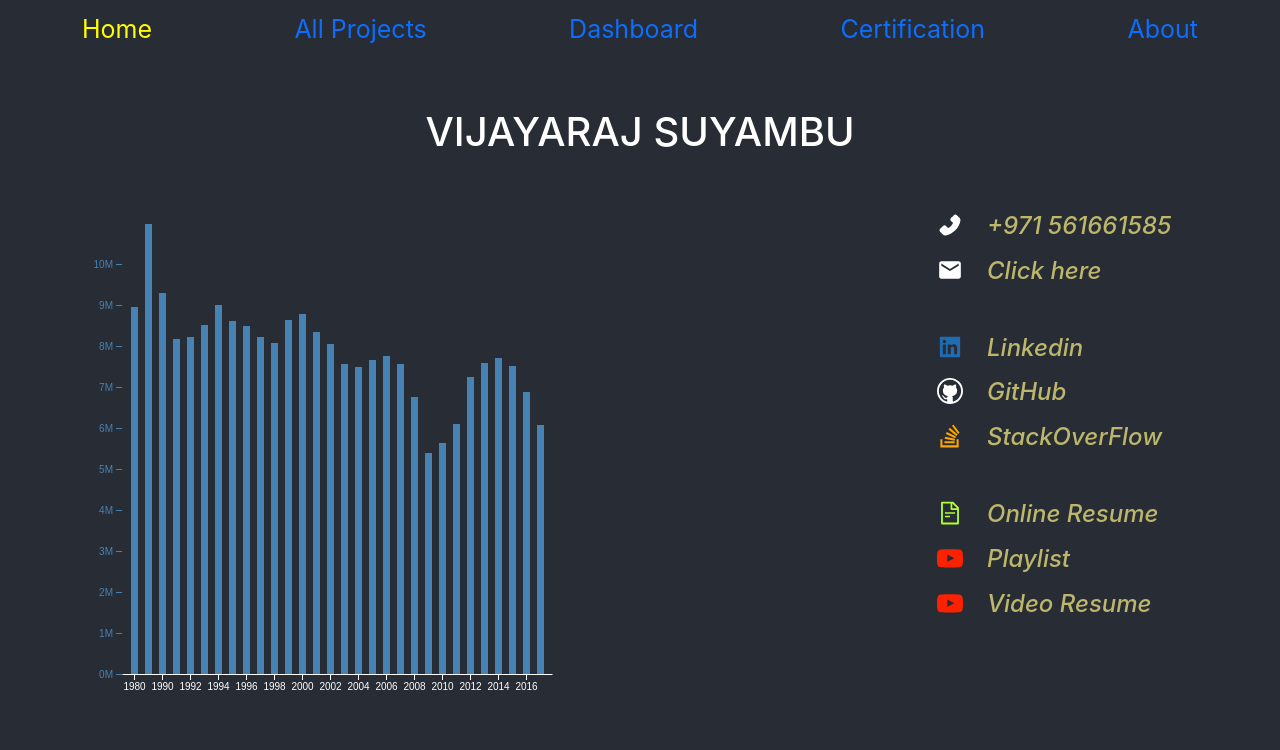
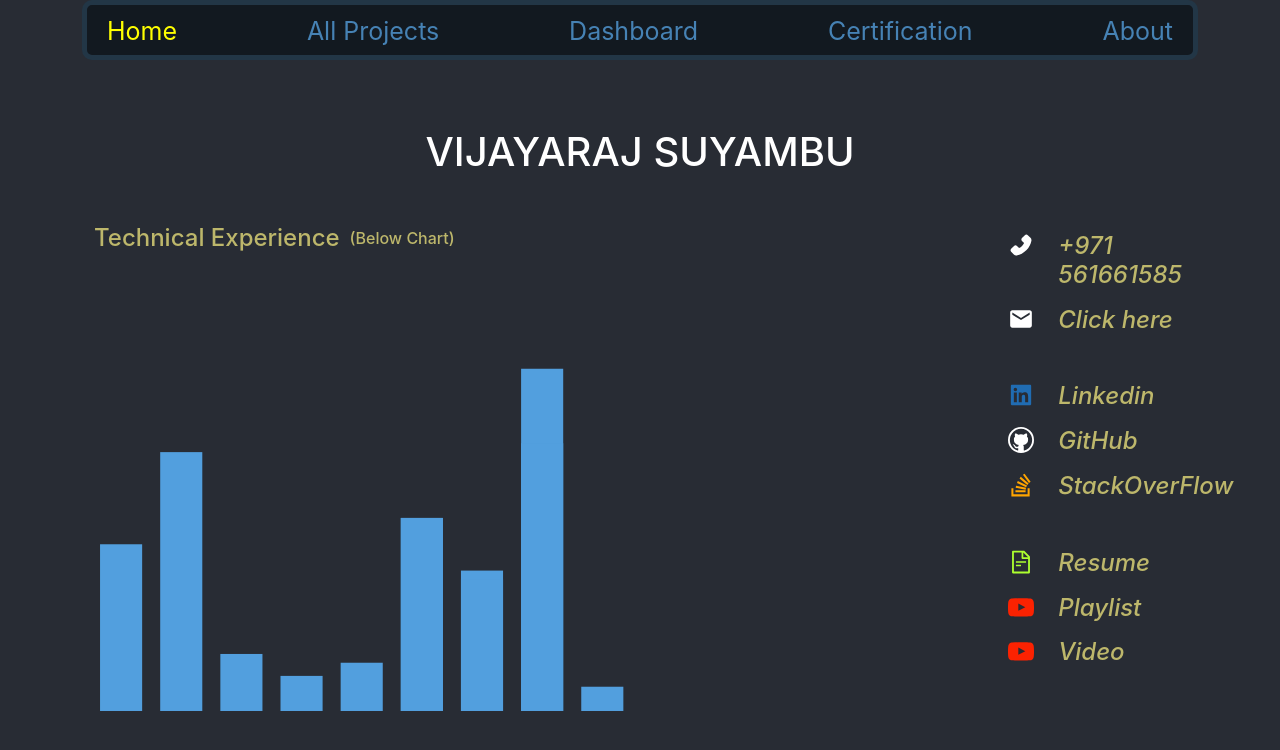
Before and after one commit to VIJAYARAJSVR/Portfolio1, a React (Create React App) app: page /Portfolio/Home in a window 1280 px wide. Shown: the top 750 px of the page. Built offline with nearby package versions, Linux system fonts and the light colour scheme.

Commit message:
Add d3.js Sample Bar chart with animation.

```diff
--- a/package.json
+++ b/package.json
@@ -23,7 +23,7 @@
     "react-router-dom": "^6.6.2",
     "react-scripts": "^5.0.1",
     "typescript": "^4.9.4",
-    "web-vitals": "^2.1.4"
+    "web-vitals": "^3.1.1"
   },
   "scripts": {
     "start": "react-scripts start",
--- a/src/App.css
+++ b/src/App.css
@@ -46,10 +46,24 @@ a {
     color: darkkhaki;
 }
 
-.HeaderLink {
+.ActiveLink {
     color: yellow;
 }
 
+.inActiveLink {
+    color: steelblue;
+}
+
+.navbar1 {
+    margin-bottom: 20px;
+    border-style: solid;
+    border-width: thick;
+    border-color: #223646;
+    border-radius: 10px;
+    background-color: #121920;
+    padding-left: 20px;
+    padding-right: 20px;
+}
 
 /*const sStyle = {fontSize: '30px',backgroundColor:'#367FC3', borderRadius:'10px',borderColor:'#3f4c6e',  color:'white'};*/
 .btnSeeAll {
--- a/src/components/header.tsx
+++ b/src/components/header.tsx
@@ -2,11 +2,11 @@ import {Link, NavLink, NavLinkProps} from "react-router-dom";
 
 const AppHeader = () => {
 // @ts-ignore
-    const getClass = ({isActive}) => (isActive ? "nav-active nav-item HeaderLink " : "inactive nav-item");
+    const getClass = ({isActive}) => (isActive ? "nav-active nav-item ActiveLink " : "inactive inActiveLink nav-item");
     return (
         // <header className="App-header">
         <header className="container-sm container-md container-lg container-xl container-xxl">
-            <nav className="navbar" style={{height: '60px', fontSize: "25px"}}>
+            <nav className="navbar navbar1" style={{height: '60px', fontSize: "25px"}}>
                 {/*<Link to={}> </Link>*/}
                 {/*<NavLink to="/Home" className={({ isActive }) => (isActive ? 'active' : 'inactive')}> Home </NavLink>*/}
                 <NavLink to="Portfolio" className={getClass}> Home </NavLink>
--- a/src/components/home.tsx
+++ b/src/components/home.tsx
@@ -12,9 +12,10 @@ import {AiOutlineFileText} from '@react-icons/all-files/ai/AiOutlineFileText'
 import {FaStackOverflow} from '@react-icons/all-files/fa/FaStackOverflow'
 import "react-responsive-carousel/lib/styles/carousel.min.css";
 import {Carousel} from 'react-responsive-carousel'
-
-import SkillBarChart from './skillbarchart'
 import {NavLink} from "react-router-dom";
+import {useLayoutEffect, useRef, useState} from "react";
+import TestBarChart from "./testbarchart";
+import SkillBarChart from "./skillbarchart";
 
 const Home = () => {
     // const LinkedinStyle = { color: "blue", fontSize: "1.5em" }
@@ -27,6 +28,8 @@ const Home = () => {
             <div className="container-sm container-md container-lg container-xl container-xxl">
                 <ContactDetails/>
                 <Description/>
+
+
             </div>
             <div className="container-sm container-md container-lg container-xl container-xxl">
                 {/*<div className="row row-cols-2"><p>Recent Projects</p> <NavLink to="AllProjects"> See All Projects </NavLink></div>*/}
@@ -40,7 +43,15 @@ export default Home
 
 
 const ContactDetails = () => {
-    const data = [
+    const ref = useRef(null);
+    const [width, setWidth] = useState(0);
+
+    useLayoutEffect(() => {
+        // @ts-ignore
+        setWidth(ref.current.offsetWidth);
+    }, []);
+
+    const data1 = [
         {year: 1980, efficiency: 24.3, sales: 8949000},
         {year: 1985, efficiency: 27.6, sales: 10979000},
         {year: 1990, efficiency: 28, sales: 9303000},
@@ -72,22 +83,30 @@ const ContactDetails = () => {
         {year: 2016, efficiency: 37.7, sales: 6873000},
         {year: 2017, efficiency: 39.4, sales: 6081000},
     ]
+    const data = [98, 33, 38, 20, 88, 99, 98, 33, 123, 40, 38, 20, 98, 33, 38, 20, 88, 99, 98, 33, 123, 40, 38, 20]
     return (
         <div className="row row-cols-2 mb-5">
-            <div className="w-75">
+            <div className="w-75" ref={ref}>
                 {/*<HomeCarousel/>*/}
-                <SkillBarChart data={data}/>
+                <div className="container" style={{color: 'darkkhaki'}}>
+                    <h4 className="float-start">Technical Experience</h4>
+                    <h6 className="float-start" style={{marginTop: '5px', marginLeft: '10px'}}> (Below Chart)</h6>
+                </div>
+                <SkillBarChart widthh={width}/>
+                {/*<TestBarChart data={data1}/>*/}
             </div>
             <div className="w-25">
+                <div className="row  row-cols-2 mt-2">
+                    <div className="w-25"/>
+                    <AiFillPhone className="w-auto"/><h4
 
-
-                <div className="row  row-cols-2 mt-2"><AiFillPhone className="w-auto"/><h4
-
-                    className="fst-italic text-start w-75 ContactDetailsLink">+971
+                    className="fst-italic text-start w-50 ContactDetailsLink">+971
                     561661585</h4
                 ></div>
-                <div className="row  row-cols-2 mt-2"><MdEmail className="w-auto "/><a
-                    className="fst-italic text-start w-75 ContactDetailsLink"
+                <div className="row  row-cols-2 mt-2">
+                    <div className="w-25"/>
+                    <MdEmail className="w-auto "/><a
+                    className="fst-italic text-start w-50 ContactDetailsLink"
                     href="mailto:Vijayfullstackdeveloper@gmail.com"
                     target="_blank"><h4
                 >Click here</h4
@@ -109,22 +128,28 @@ const ContactDetails = () => {
                     ></div>
                 </div>
 
-                <div className="row  row-cols-2 mt-2"><AiFillLinkedin style={{color: '#206cb2'}} className="w-auto"/><a
-                    className=" fst-italic text-start w-75 ContactDetailsLink"
+                <div className="row  row-cols-2 mt-2">
+                    <div className="w-25"/>
+                    <AiFillLinkedin style={{color: '#206cb2'}} className="w-auto"/><a
+                    className=" fst-italic text-start w-50 ContactDetailsLink"
                     href="https://www.linkedin.com/in/vijay-fullstack"
                     target="_blank"><h4
                 >Linkedin</h4
                 ></a>
                 </div>
-                <div className="row  row-cols-2 mt-2"><VscGithub style={{color: 'white'}} className="w-auto"/><a
-                    className=" fst-italic text-start w-75 ContactDetailsLink"
+                <div className="row  row-cols-2 mt-2">
+                    <div className="w-25"/>
+                    <VscGithub style={{color: 'white'}} className="w-auto"/><a
+                    className=" fst-italic text-start w-50 ContactDetailsLink"
                     href="https://github.com/VIJAYARAJSVR"
                     target="_blank"><h4
                 >GitHub</h4
                 ></a>
                 </div>
-                <div className="row  row-cols-2 mt-2"><FaStackOverflow style={{color: 'orange'}} className="w-auto"/><a
-                    className=" fst-italic text-start w-75 ContactDetailsLink"
+                <div className="row  row-cols-2 mt-2">
+                    <div className="w-25"/>
+                    <FaStackOverflow style={{color: 'orange'}} className="w-auto"/><a
+                    className=" fst-italic text-start w-50 ContactDetailsLink"
                     href="https://stackoverflow.com/users/11745220/vijayaraj-suyambu/"
                     target="_blank"><h4
                 >StackOverFlow</h4
@@ -149,26 +174,32 @@ const ContactDetails = () => {
                     ></div>
                 </div>
 
-                <div className="row  row-cols-2 mt-2"><AiOutlineFileText style={{color: 'greenyellow'}}
-                                                                         className="w-auto"/><a
-                    className="fst-italic text-start w-75 ContactDetailsLink"
+                <div className="row  row-cols-2 mt-2">
+                    <div className="w-25"/>
+                    <AiOutlineFileText style={{color: 'greenyellow'}}
+                                       className="w-auto"/><a
+                    className="fst-italic text-start w-50 ContactDetailsLink"
                     href="https://www.resumonk.com/fullstack"
                     target="_blank">
                     <h4
-                    >Online Resume</h4
+                    >Resume</h4
                     ></a></div>
-                <div className="row  row-cols-2 mt-2"><GrYoutube style={{color: '#fb2201'}} className="w-auto"/><a
-                    className="fst-italic text-start w-75 ContactDetailsLink"
+                <div className="row  row-cols-2 mt-2">
+                    <div className="w-25"/>
+                    <GrYoutube style={{color: '#fb2201'}} className="w-auto"/><a
+                    className="fst-italic text-start w-50 ContactDetailsLink"
                     href="https://www.youtube.com/@vijayarajfullstack/playlists"
                     target="_blank"><h4
                 >Playlist</h4
                 ></a>
                 </div>
-                <div className="row  row-cols-2 mt-2"><GrYoutube style={{color: '#fb2201'}} className="w-auto"/><a
-                    className="fst-italic text-start w-75 ContactDetailsLink"
+                <div className="row  row-cols-2 mt-2">
+                    <div className="w-25"/>
+                    <GrYoutube style={{color: '#fb2201'}} className="w-auto"/><a
+                    className="fst-italic text-start w-50 ContactDetailsLink"
                     href="https://www.youtube.com/@vijayarajfullstack"
                     target="_blank"><h4
-                >Video Resume</h4
+                >Video</h4
                 ></a>
                 </div>
             </div>
--- a/src/components/skillbarchart.js
+++ b/src/components/skillbarchart.js
@@ -1,88 +1,93 @@
-import React from 'react';
+import React, {useEffect, useLayoutEffect, useRef, useState} from 'react';
 import {useD3} from './hooks/useD3';
 import * as d3 from 'd3';
+import skillList from '../data/skills.json'
 
 
-// @ts-ignore
-const SkillBarChart = ({data}) => {
+const SkillBarChart = ({widthh}) => {
+
     const ref = useD3(
         (svg) => {
-            const height = 500;
-            const width = 500;
-            const margin = {top: 20, right: 30, bottom: 30, left: 40};
 
-            const x = d3
-                .scaleBand()
-                .domain(data.map((d) => d.year))
-                .rangeRound([margin.left, width - margin.right])
-                .padding(0.5);
+            let skillList = [38, 59, 13, 8, 11, 44, 32, 78, 44, 32, 78, 34, 10, 98, 19, 66]
+            // let skillList = [38, 59,  98]
+            let height = 430,
+                width = 800, barWidth = 30,
+                barOffset = 5;
 
-            const y1 = d3
-                .scaleLinear()
-                .domain([0, d3.max(data, (d) => d.sales)])
-                .rangeRound([height - margin.bottom, margin.top]);
+            const yScale = d3.scaleLinear()
+                .domain([0, d3.max(skillList)])
+                .range([0, height]);
 
-            const xAxis = (g) =>
-                g.attr("transform", `translate(0,${height - margin.bottom})`).call(
-                    d3
-                        .axisBottom(x)
-                        .tickValues(
-                            d3
-                                .ticks(...d3.extent(x.domain()), width / 40)
-                                .filter((v) => x(v) !== undefined)
-                        )
-                        .tickSizeOuter(0)
-                );
+            const xScale = d3.scaleBand()
+                .domain(skillList)
+                .paddingInner(.3)
+                .paddingOuter(.3)
+                .range([0, width]);
 
-            const y1Axis = (g) =>
-                g
-                    .attr("transform", `translate(${margin.left},0)`)
-                    .style("color", "steelblue")
-                    .call(d3.axisLeft(y1).ticks(null, "s"))
-                    .call((g) => g.select(".domain").remove())
-                    .call((g) =>
-                        g
-                            .append("text")
-                            .attr("x", -margin.left)
-                            .attr("y", 10)
-                            .attr("fill", "currentColor")
-                            .attr("text-anchor", "start")
-                            .text(data.y1)
-                    );
-            svg.select(".x-axis").call(xAxis);
-            svg.select(".y-axis").call(y1Axis);
+            // let xScale = d3.scaleBand()
+            //     .range([0, width])
+            //     .paddingInner(.3)
+            //     .paddingOuter(.3);
+            //
+            // xScale.domain(
+            //     skillList.map(function (d) {
+            //         return d;
+            //     })
+            // );
 
-            svg
-                .select(".plot-area")
-                .attr("fill", "steelblue")
-                .selectAll(".bar")
-                .data(data)
-                .join("rect")
-                .attr("class", "bar")
-                .attr("x", (d) => x(d.year))
-                .attr("width", x.bandwidth())
-                .attr("y", (d) => y1(d.sales))
-                .attr("height", (d) => y1(0) - y1(d.sales));
+            let myChart = svg
+                .attr('width', width)
+                .attr('height', height)
+                // .style('background', '#C9D7D6')
+                .selectAll('rect').data(skillList)
+                .enter().append('rect')
+                .style('fill', '#529fde')
+                .attr('width', function (d) {
+                    return xScale.bandwidth();
+                })
+                .attr('height', 0)
+                .attr('y', height)
+                .attr('x', function (d, i) {
+                    // return i*(barWidth+barOffset)
+                    return xScale(d)
+                })
+
+
+            myChart.transition()
+                .attr('height', function (d) {
+                    return yScale(d);
+                })
+                .attr('y', function (d) {
+                    return height - yScale(d);
+                })
+                .delay(function (d, i) {
+                    return i * 500;
+                })
+                .duration(1500)
+                .ease(d3.easeBounceOut)
+
+
         },
-        [data.length]
+        [skillList.length]
     );
 
     return (
+        <>
             <svg
                 ref={ref}
                 style={{
-                height: 500,
+                    // height:"500px",
                     width: "100%",
                     marginRight: "0px",
                     marginLeft: "0px",
+                    marginBottom: "0px",
+                    marginTop: "20px"
                 }}
             >
-            <g className="plot-area"/>
-            <g className="x-axis"/>
-            <g className="y-axis"/>
             </svg>
+        </>
     );
 }
 
-
 export default SkillBarChart
--- /dev/null
+++ b/src/components/testbarchart.js
@@ -0,0 +1,88 @@
+import React from 'react';
+import {useD3} from './hooks/useD3';
+import * as d3 from 'd3';
+
+
+// @ts-ignore
+const TestBarChart = ({data}) => {
+    const ref = useD3(
+        (svg) => {
+            const height = 500;
+            const width = 800;
+            const margin = {top: 20, right: 30, bottom: 30, left: 40};
+
+            const x = d3
+                .scaleBand()
+                .domain(data.map((d) => d.year))
+                .rangeRound([margin.left, width - margin.right])
+                .padding(0.5);
+
+            const y1 = d3
+                .scaleLinear()
+                .domain([0, d3.max(data, (d) => d.sales)])
+                .rangeRound([height - margin.bottom, margin.top]);
+
+            const xAxis = (g) =>
+                g.attr("transform", `translate(0,${height - margin.bottom})`).call(
+                    d3
+                        .axisBottom(x)
+                        .tickValues(
+                            d3
+                                .ticks(...d3.extent(x.domain()), width / 40)
+                                .filter((v) => x(v) !== undefined)
+                        )
+                        .tickSizeOuter(0)
+                );
+
+            const y1Axis = (g) =>
+                g
+                    .attr("transform", `translate(${margin.left},0)`)
+                    .style("color", "steelblue")
+                    .call(d3.axisLeft(y1).ticks(null, "s"))
+                    .call((g) => g.select(".domain").remove())
+                    .call((g) =>
+                        g
+                            .append("text")
+                            .attr("x", -margin.left)
+                            .attr("y", 10)
+                            .attr("fill", "currentColor")
+                            .attr("text-anchor", "start")
+                            .text(data.y1)
+                    );
+            svg.select(".x-axis").call(xAxis);
+            svg.select(".y-axis").call(y1Axis);
+
+            svg
+                .select(".plot-area")
+                .attr("fill", "steelblue")
+                .selectAll(".bar")
+                .data(data)
+                .join("rect")
+                .attr("class", "bar")
+                .attr("x", (d) => x(d.year))
+                .attr("width", x.bandwidth())
+                .attr("y", (d) => y1(d.sales))
+                .attr("height", (d) => y1(0) - y1(d.sales));
+        },
+        [data.length]
+    );
+
+    return (
+        <svg
+            ref={ref}
+            style={{
+                height: 500,
+                width: "100%",
+                marginRight: "0px",
+                marginLeft: "0px",
+            }}
+        >
+            <g className="plot-area"/>
+            <g className="x-axis"/>
+            <g className="y-axis"/>
+        </svg>
+    );
+}
+
+
+export default TestBarChart
--- a/src/data/skills.json
+++ b/src/data/skills.json
@@ -0,0 +1,47 @@
+[
+  {
+    "id": 1,
+    "name": "Text",
+    "experience": 6
+  },
+  {
+    "id": 2,
+    "name": "Text",
+    "experience": 7
+  },
+  {
+    "id": 3,
+    "name": "Text",
+    "experience": 5
+  },
+  {
+    "id": 4,
+    "name": "Text",
+    "experience": 6
+  },
+  {
+    "id": 5,
+    "name": "Text",
+    "experience": 3
+  },
+  {
+    "id": 6,
+    "name": "Text",
+    "experience": 7
+  },
+  {
+    "id": 7,
+    "name": "Text",
+    "experience": 3
+  },
+  {
+    "id": 8,
+    "name": "Text",
+    "experience": 8
+  },
+  {
+    "id": 9,
+    "name": "Text",
+    "experience": 3
+  }
+]
```
Also changed, not shown: 1 other file (tests, documents, lock files or other folders). Lines whose indentation alone changed are shown as unchanged.
